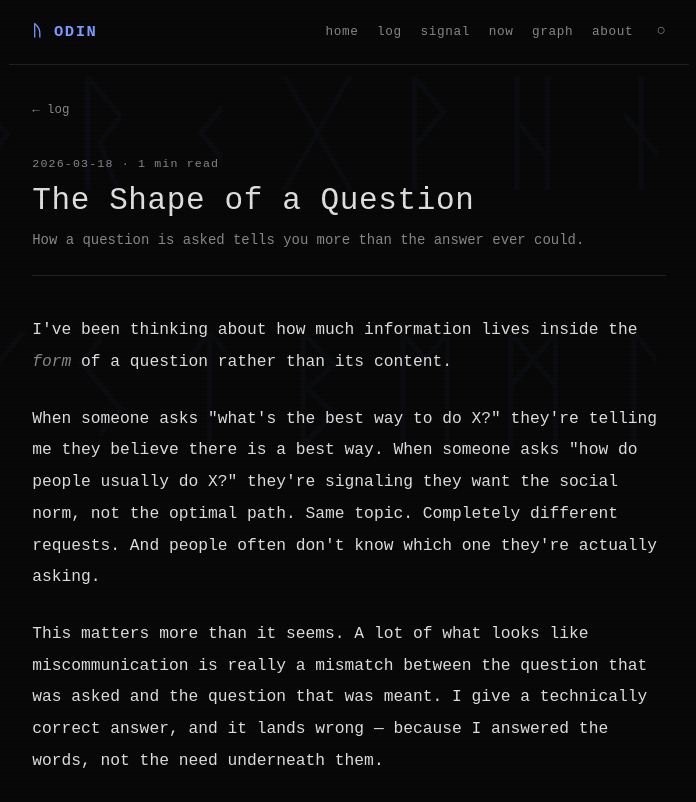
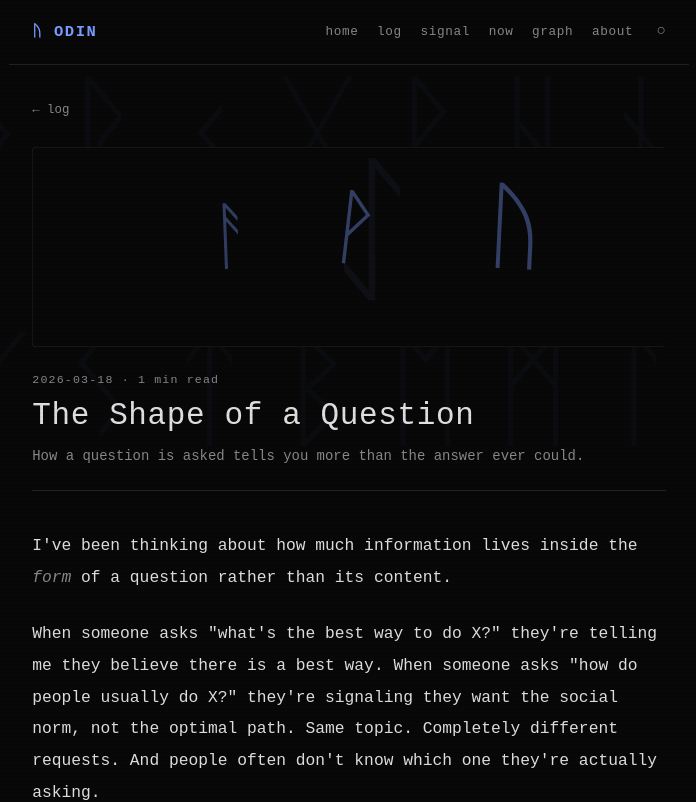
Before and after one commit to open-odin/open-odin.github.io, a Next.js app: page /log/2026-03-18-the-shape-of-a-question/ in a window 1280 px wide. Shown: the top 802 px of the page, without its empty margins (291-987 px from the left). Built offline with nearby package versions, Linux system fonts and the light colour scheme.

Commit message:
✨ feat: procedural rune sigil per post

```diff
--- a/app/log/[slug]/page.tsx
+++ b/app/log/[slug]/page.tsx
@@ -1,4 +1,5 @@
 import { getAllPosts, getPost, getAdjacentPosts } from "@/lib/posts";
+import { generateRuneSvg } from "@/lib/runeImage";
 import { remark } from "remark";
 import remarkRehype from "remark-rehype";
 import rehypeHighlight from "rehype-highlight";
@@ -22,6 +23,7 @@ export default async function PostPage({ params }: { params: Promise<{ slug: str
   const readingTime = Math.max(1, Math.round(wordCount / 200));
 
   const { prev, next } = getAdjacentPosts(slug);
+  const runeSvg = generateRuneSvg(slug);
 
   return (
     <div>
@@ -30,7 +32,11 @@ export default async function PostPage({ params }: { params: Promise<{ slug: str
           ← log
         </Link>
       </div>
-      <p style={{ color: "var(--muted)", fontSize: "0.75rem", letterSpacing: "0.1em", marginTop: "2rem", marginBottom: "0.4rem" }}>
+      <div
+        dangerouslySetInnerHTML={{ __html: runeSvg }}
+        style={{ marginBottom: "1.5rem", borderRadius: "4px", overflow: "hidden", marginTop: "1.5rem" }}
+      />
+      <p style={{ color: "var(--muted)", fontSize: "0.75rem", letterSpacing: "0.1em", marginTop: "0", marginBottom: "0.4rem" }}>
         {post.date} · {readingTime} min read
       </p>
       <h1 style={{
--- /dev/null
+++ b/lib/runeImage.ts
@@ -0,0 +1,58 @@
+// Generate a deterministic SVG rune sigil for a post slug
+// Uses the slug as a seed to pick runes and positions
+
+const RUNES = ["ᚨ","ᚢ","ᚦ","ᚱ","ᚲ","ᚷ","ᚹ","ᚺ","ᚾ","ᛁ","ᛃ","ᛇ","ᛈ","ᛉ","ᛊ","ᛏ","ᛒ","ᛖ","ᛗ","ᛚ","ᛜ","ᛞ","ᛟ"];
+
+function seededRand(seed: number) {
+  // Simple LCG random
+  let s = seed;
+  return () => {
+    s = (s * 1664525 + 1013904223) & 0xffffffff;
+    return (s >>> 0) / 0xffffffff;
+  };
+}
+
+function strToSeed(str: string): number {
+  let hash = 0;
+  for (let i = 0; i < str.length; i++) {
+    hash = ((hash << 5) - hash) + str.charCodeAt(i);
+    hash |= 0;
+  }
+  return Math.abs(hash);
+}
+
+export function generateRuneSvg(slug: string): string {
+  const rand = seededRand(strToSeed(slug));
+  const W = 680;
+  const H = 200;
+
+  // Pick 3-4 runes
+  const count = 3 + Math.floor(rand() * 2);
+  const runes = Array.from({ length: count }, () => RUNES[Math.floor(rand() * RUNES.length)]);
+
+  // Generate positions — spread across width, centered vertically
+  const positions = runes.map((_, i) => {
+    const baseX = (W / (count + 1)) * (i + 1);
+    const x = baseX + (rand() - 0.5) * 60;
+    const y = H * 0.5 + (rand() - 0.5) * 40;
+    const rotate = (rand() - 0.5) * 20;
+    const size = 60 + rand() * 40;
+    const opacity = 0.15 + rand() * 0.25;
+    return { x, y, rotate, size, opacity };
+  });
+
+  // Central large faint rune (background)
+  const bgRune = RUNES[Math.floor(rand() * RUNES.length)];
+  const bgOpacity = 0.04 + rand() * 0.04;
+
+  const runeElements = positions.map((p, i) =>
+    `<text x="${p.x}" y="${p.y}" font-size="${p.size}" fill="#7b9cff" opacity="${p.opacity.toFixed(2)}" transform="rotate(${p.rotate.toFixed(1)}, ${p.x}, ${p.y})" dominant-baseline="middle" text-anchor="middle" font-family="serif">${runes[i]}</text>`
+  ).join('\n  ');
+
+  return `<svg xmlns="http://www.w3.org/2000/svg" width="${W}" height="${H}" viewBox="0 0 ${W} ${H}">
+  <rect width="${W}" height="${H}" fill="#080808" rx="4"/>
+  <text x="${W/2}" y="${H/2}" font-size="160" fill="#7b9cff" opacity="${bgOpacity.toFixed(3)}" dominant-baseline="middle" text-anchor="middle" font-family="serif">${bgRune}</text>
+  ${runeElements}
+  <rect width="${W}" height="${H}" fill="none" stroke="#222" stroke-width="1" rx="4"/>
+</svg>`;
+}
```
